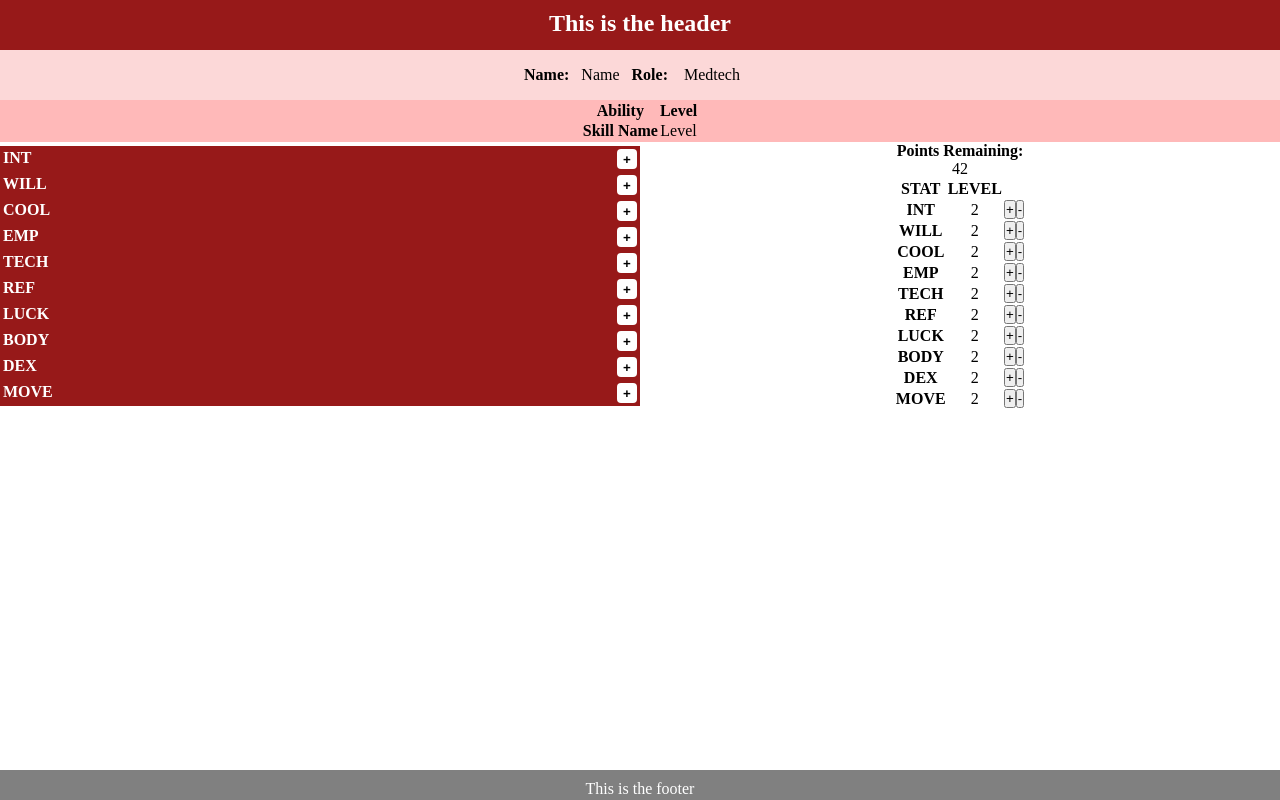
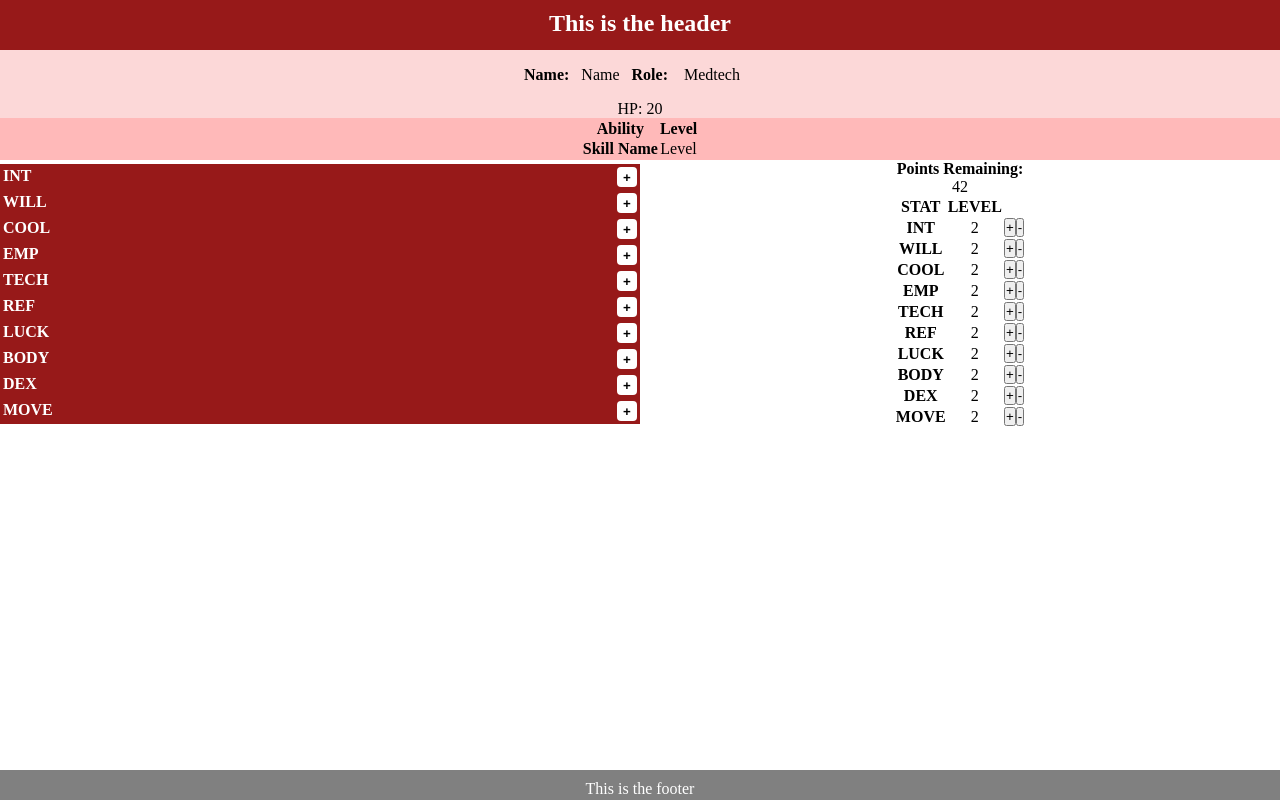
Before and after one commit to DaisyEverard/Cyberpunk-red, a React (Vite) app: page / in a window 1280 px wide. Built offline with nearby package versions, Linux system fonts and the light colour scheme.

Commit message:
try to set up HP, not updating when stats do

```diff
--- a/src/App.jsx
+++ b/src/App.jsx
@@ -14,23 +14,31 @@ import defaultStats from "./data/defaultStats.json"
 
 export const RoleContext = createContext({});
 export const StatsContext = createContext({});
+export const HPContext = createContext({});
 
 function App() {
+  const getHP = (stats) => {
+    const bodyWillAverage = Math.ceil((stats["BODY"] + stats["WILL"])/2)
+    return 10 + (5 * bodyWillAverage)
+}
+
   const [role, setRole] = useState("Medtech")
   const [stats, setStats] = useState(defaultStats)
+  const [HP, setHP] = useState(getHP(stats))
 
   return (
     <>
     <RoleContext.Provider value={{role, setRole}} setRole={setRole}>
     <StatsContext.Provider value={{stats, setStats}} setStats={setStats}>
+    <HPContext.Provider value={{HP, setHP}}>
     <Header/>
     <Profile/>
     <RoleAbility/>
     <Stats/>
     <Footer/>
+    </HPContext.Provider>
     </StatsContext.Provider>
     </RoleContext.Provider>
-
     </>
   );
 }
--- a/src/components/Profile.jsx
+++ b/src/components/Profile.jsx
@@ -1,5 +1,5 @@
 import { useContext, useState } from "react"
-import { RoleContext } from "../App"
+import { HPContext, RoleContext, StatsContext } from "../App"
 
 import "../style/profile.css"
 
@@ -14,12 +14,19 @@ import SimpleEditableTextCell from "../utils/SimpleEditableTextCell"
 export default function Profile() {
     const [name, setName] = useState("Name")
     const {role, setRole} = useContext(RoleContext)
+    const {HP} = useContext(HPContext)
+
     const allRoles = Object.keys(rolesJson)
 
-    return <div id="profile" className="flexRow">
+    return <div id="profile">
+        <div className="flexRow">
     <h4>Name:</h4>
     <SimpleEditableTextCell startText={name} setText={setName}/>
     <h4>Role:</h4>
     <DropdownCell currentItem={role} itemSetter={setRole} optionsList={allRoles}></DropdownCell>
     </div>
+    <div className="flexRow">
+        <p>HP: {HP}</p>
+    </div>
+    </div>
 }
--- a/src/utils/IncrementDecrementStat.jsx
+++ b/src/utils/IncrementDecrementStat.jsx
@@ -1,11 +1,12 @@
 import { useContext } from "react"
-import { StatsContext } from "../App"
+import { HPContext, StatsContext } from "../App"
 
 export default function IncrementDecrementStat(props) {
     let statName = props.statName
     const remainingPoints = props.remainingPoints
     const setRemainingPoints = props.setRemainingPoints
 
+    const {HP} = useContext(HPContext)
     const {stats, setStats} = useContext(StatsContext)
 
     const increment = (stats, statName, remainingPoints, setRemainingPoints) => {
```
